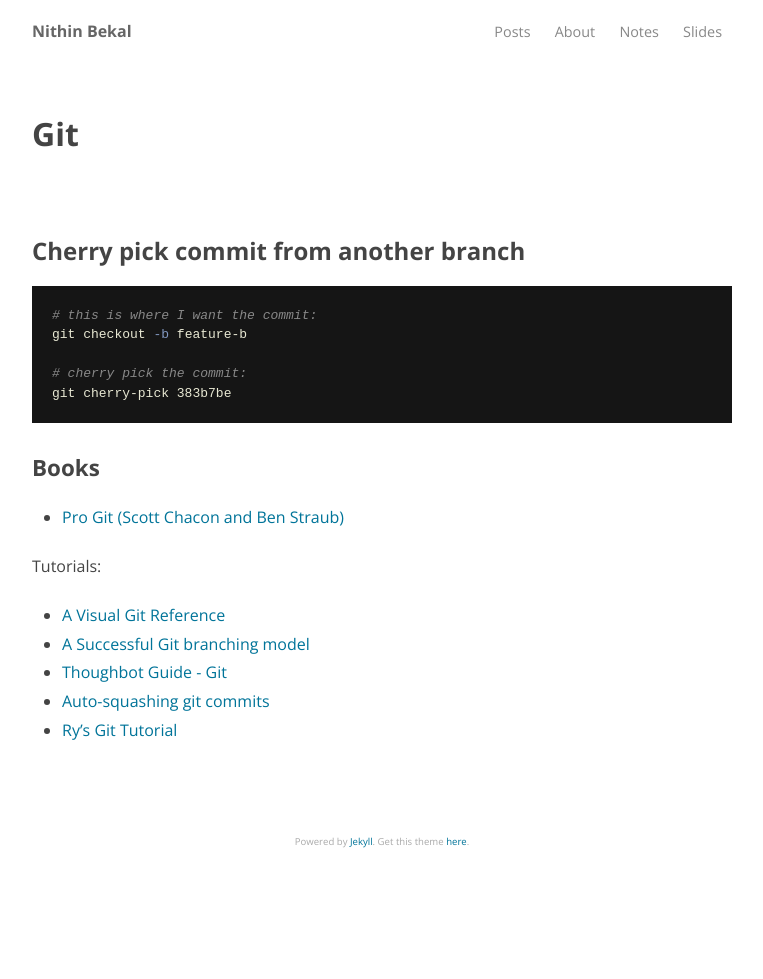
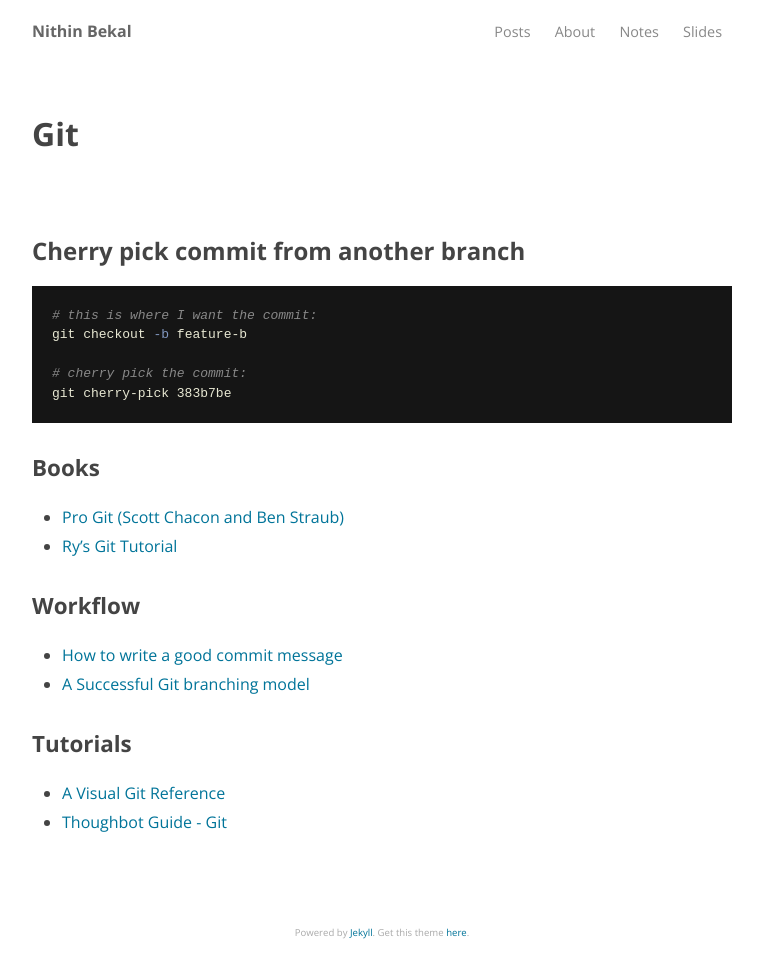
Before and after one commit to nithinbekal/nithinbekal.github.io, a Jekyll site: the page built from notes/git.md, in a window 1280 px wide. Shown: the whole page, without its empty margins (258-1021 px from the left). Built offline with Jekyll 4.4.1, drawn with Linux system fonts in a browser that asks for light colours; before the commit the page ends 900 px from its top, so only the background shows below that.

Commit message:
Reorganize git bookmarks

```diff
--- a/notes/git.md
+++ b/notes/git.md
@@ -17,11 +17,14 @@ git cherry-pick 383b7be
 ### Books
 
 - [Pro Git (Scott Chacon and Ben Straub)](https://git-scm.com/book/en/v2)
+- [Ry's Git Tutorial](https://www.smashwords.com/books/view/498426)
 
-Tutorials:
+### Workflow
+
+- [How to write a good commit message](https://chris.beams.io/posts/git-commit/)
+- [A Successful Git branching model](http://nvie.com/posts/a-successful-git-branching-model/)
+
+### Tutorials
 
 - [A Visual Git Reference](https://marklodato.github.io/visual-git-guide/index-en.html<Paste>)
-- [A Successful Git branching model](http://nvie.com/posts/a-successful-git-branching-model/)
 - [Thoughbot Guide - Git](https://github.com/thoughtbot/guides/tree/master/protocol/git)
-- [Auto-squashing git commits](https://robots.thoughtbot.com/autosquashing-git-commits)
-- [Ry's Git Tutorial](http://rypress.com/tutorials/git/index)
```
